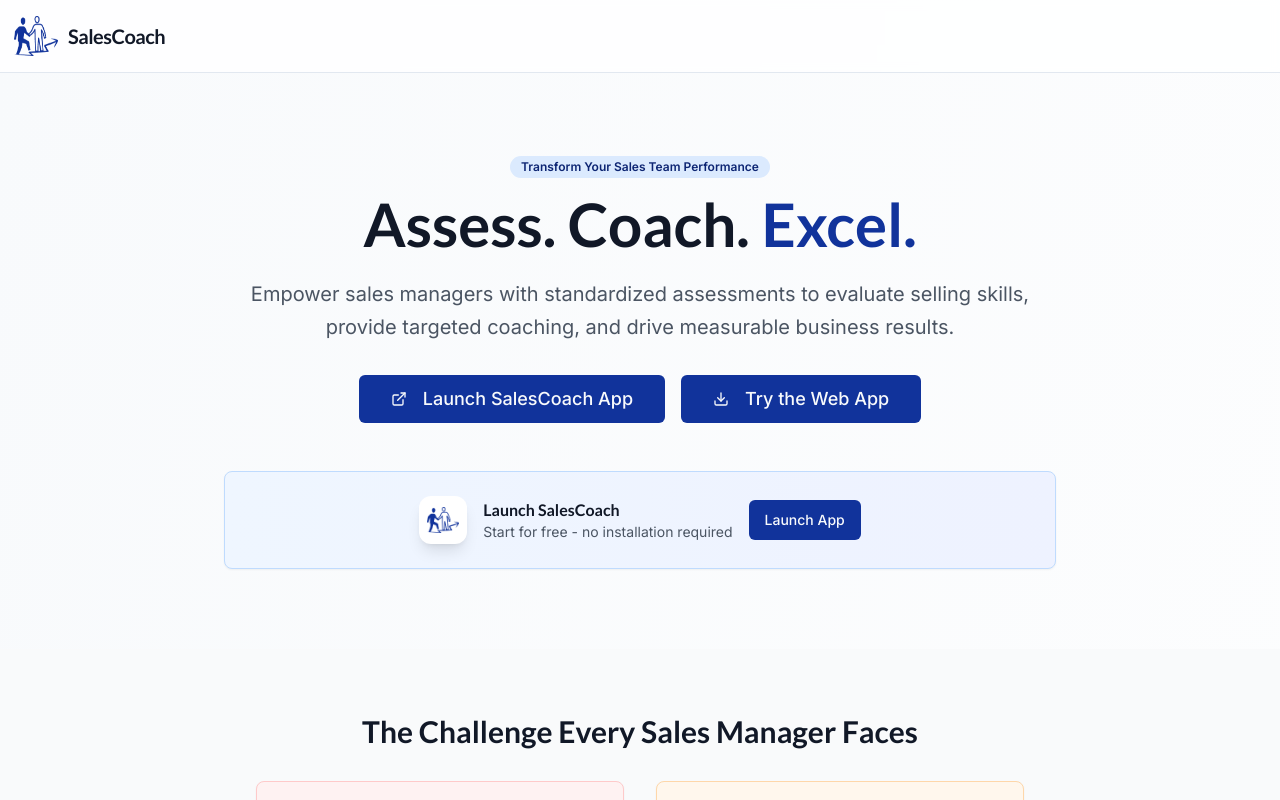
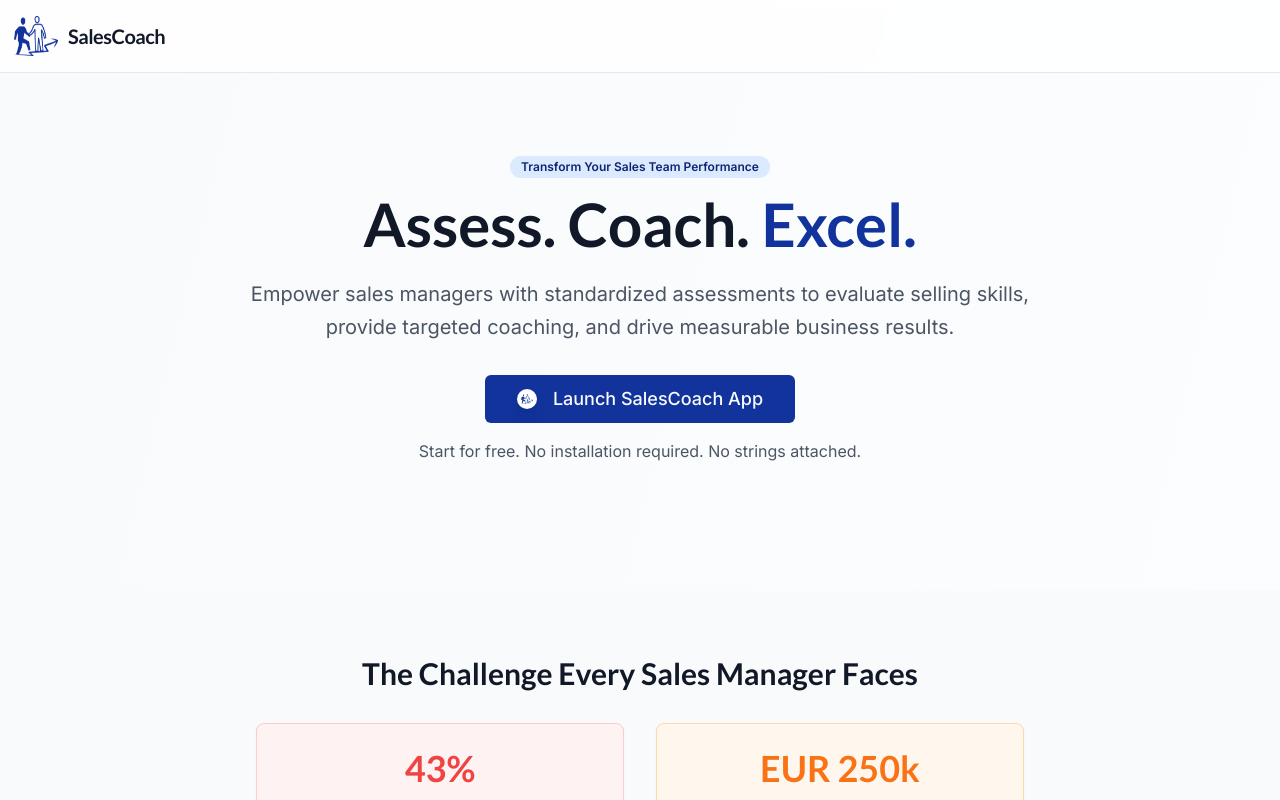
Before and after one commit to anja8577/salescoach, a Next.js app: page / in a window 1280 px wide. Shown: the top 800 px of the page. Built offline with nearby package versions, Linux system fonts and the light colour scheme.

Commit message:
feat: enhance AppIcon and plan PWA installation button
Maximize logo size in AppIcon; create PWA installation plan

Co-authored-by: null <200267397+anja8577@users.noreply.github.com>

```diff
--- a/app/page.tsx
+++ b/app/page.tsx
@@ -5,7 +5,6 @@ import {
   BarChart3,
   TrendingUp,
   CheckCircle,
-  Download,
   Info,
   ClipboardList,
   Settings,
@@ -14,7 +13,6 @@ import {
   Users,
   Zap,
   Heart,
-  ExternalLink,
 } from "lucide-react"
 import Link from "next/link"
 import { Button } from "@/components/ui/button"
@@ -67,32 +65,15 @@ export default function HomePage() {
             Empower sales managers with standardized assessments to evaluate selling skills, provide targeted coaching,
             and drive measurable business results.
           </p>
-          <div className="flex flex-col sm:flex-row gap-4 justify-center mb-12">
+          <div className="flex flex-col items-center justify-center mb-12">
             <Button size="lg" className="text-lg px-8 py-6 bg-blue-600 hover:bg-blue-700" onClick={handleAppLaunch}>
-              <ExternalLink className="mr-2 h-5 w-5" />
+              <div className="mr-2">
+                <AppIcon className="h-5 w-5" />
+              </div>
               Launch SalesCoach App
             </Button>
-            <Button size="lg" className="text-lg px-8 py-6 bg-blue-600 hover:bg-blue-700" onClick={handleAppLaunch}>
-              <Download className="mr-2 h-5 w-5" />
-              Try the Web App
-            </Button>
+            <p className="text-gray-600 mt-4">Start for free. No installation required. No strings attached.</p>
           </div>
-
-          {/* App Launch Banner */}
-          <Card className="bg-gradient-to-r from-blue-50 to-indigo-50 border-blue-200">
-            <CardContent className="p-6">
-              <div className="flex items-center justify-center space-x-4">
-                <AppIcon className="h-12 w-12" />
-                <div className="text-left">
-                  <h3 className="font-semibold text-gray-900 font-lato">Launch SalesCoach</h3>
-                  <p className="text-sm text-gray-600">Start for free - no installation required</p>
-                </div>
-                <Button className="ml-auto bg-blue-600 hover:bg-blue-700" onClick={handleAppLaunch}>
-                  Launch App
-                </Button>
-              </div>
-            </CardContent>
-          </Card>
         </div>
       </section>
 
@@ -585,7 +566,9 @@ export default function HomePage() {
               className="bg-white text-blue-600 hover:bg-gray-100 text-lg px-8 py-6 border border-blue-600"
               onClick={handleAppLaunch}
             >
-              <ExternalLink className="mr-2 h-5 w-5" />
+              <div className="mr-2">
+                <AppIcon className="h-5 w-5" />
+              </div>
               Launch SalesCoach App
             </Button>
           </div>
--- a/components/app-icon.tsx
+++ b/components/app-icon.tsx
@@ -4,7 +4,7 @@ interface AppIconProps {
 
 export function AppIcon({ className = "h-8 w-8" }: AppIconProps) {
   return (
-    <div className={`${className} bg-white rounded-xl shadow-lg flex items-center justify-center p-2`}>
+    <div className={`${className} bg-white rounded-xl shadow-lg flex items-center justify-center p-1`}>
       <img src="/logo.png" alt="SalesCoach" className="w-full h-full object-contain" />
     </div>
   )
```
